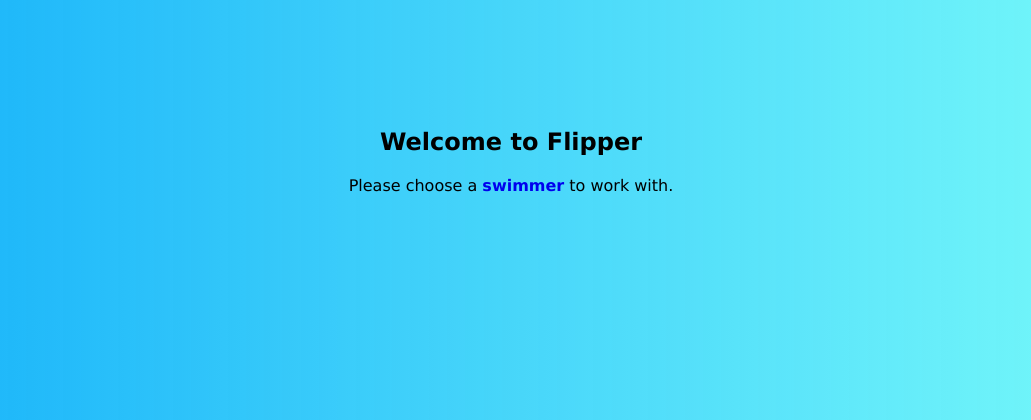
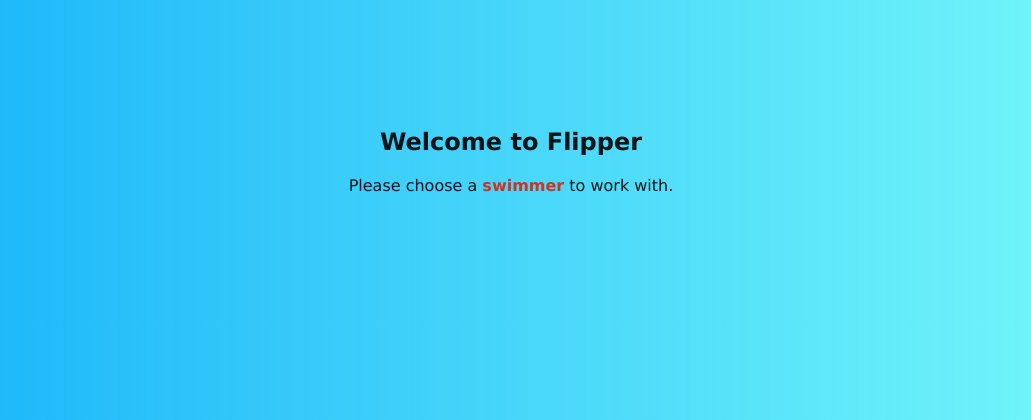
Before and after one commit to sprusrxeroxx/FlipperWebApp, a Flask app: page / in a window 1280 px wide. Shown: the top 420 px of the page, without its empty margins (129-1160 px from the left). Run offline with Flask 3, Linux system fonts and the light colour scheme.

Commit message:
UI tweaks

```diff
--- a/webapp/static/webapp.css
+++ b/webapp/static/webapp.css
@@ -1,5 +1,6 @@
 body {
     font-family: Verdana, Geneva, Tahoma, sans-serif;
+    color: rgba(0, 0, 0, 0.904);
     background-color: rgb(79, 218, 236);
     margin: 10%;
     text-align: center;
@@ -21,6 +22,7 @@ input[type=submit] {
 a {
     text-decoration: none;
     font-weight: bold;
+    color: rgba(230, 27, 0, 0.884);
 }
 
 a:hover {
```
